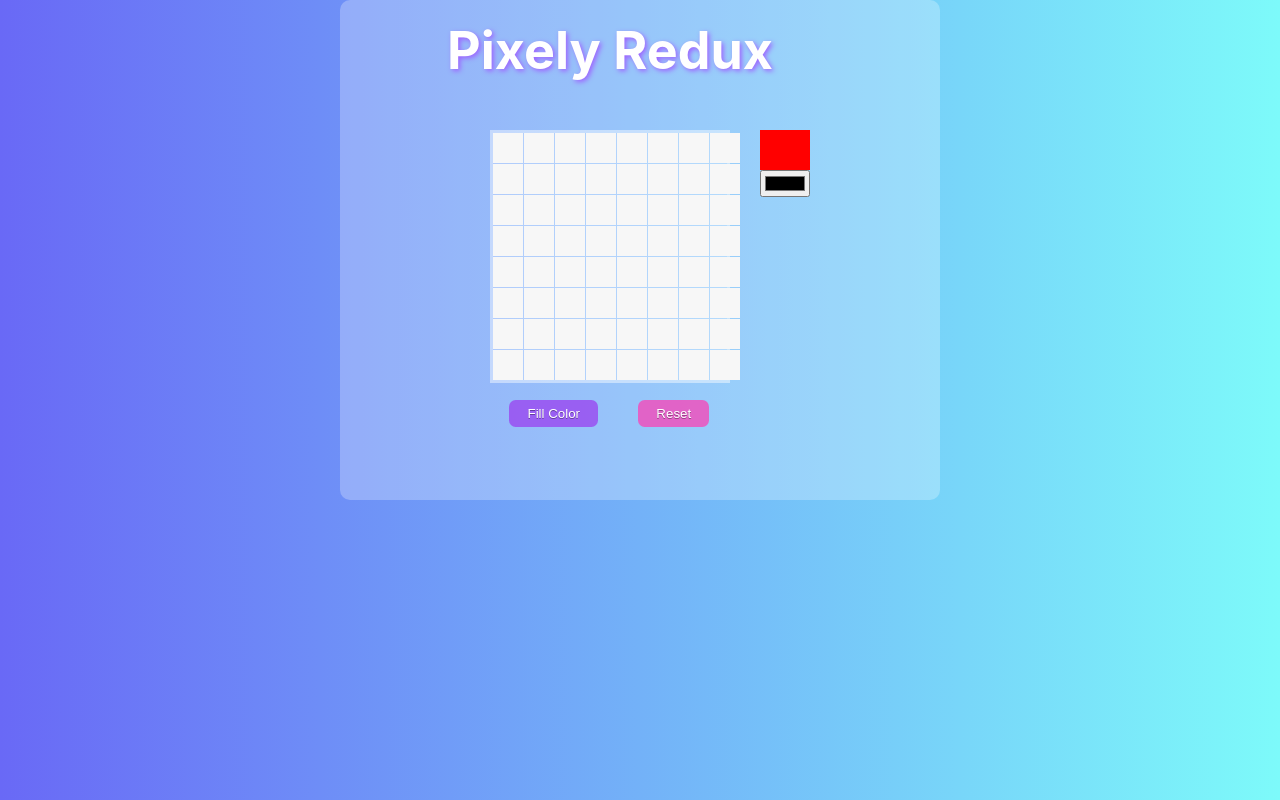
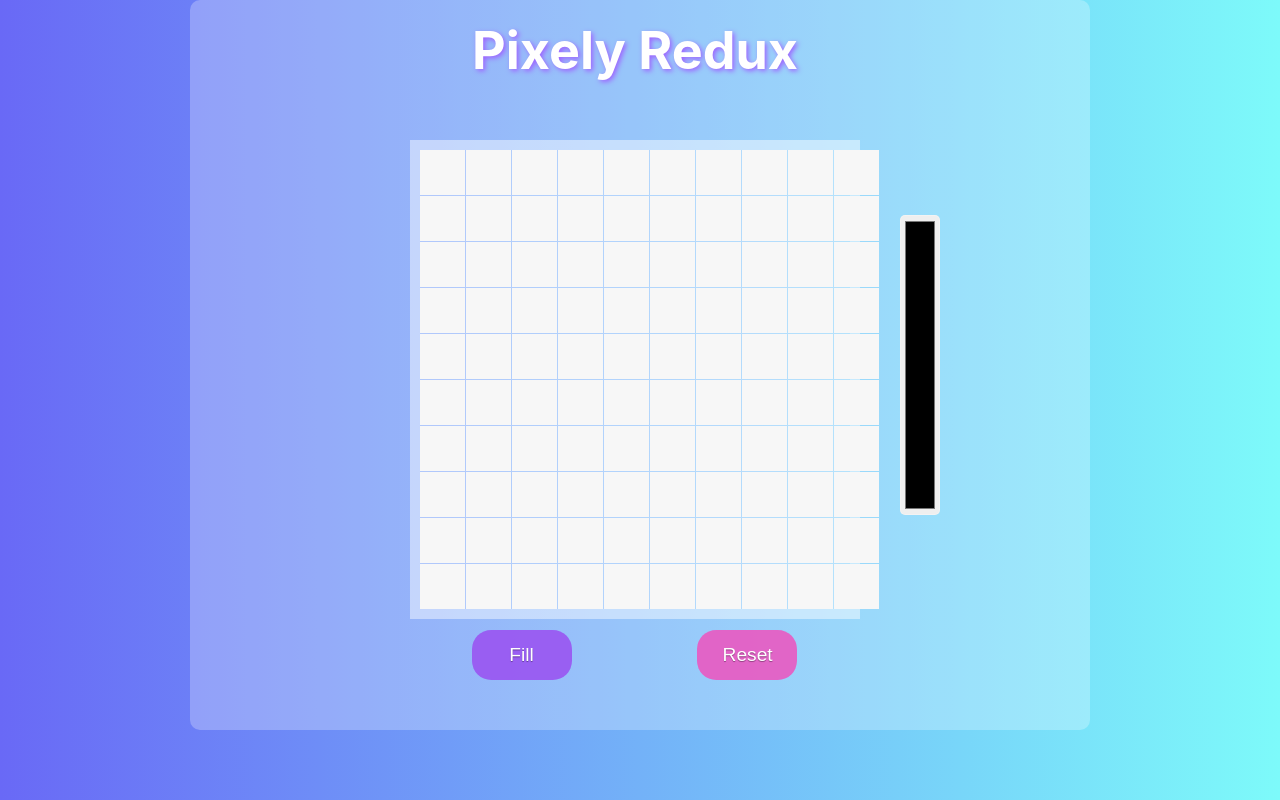
Before and after one commit to nekacurry/FEW-2.3-pixel-art, a React (Create React App) app: page / in a window 1280 px wide. Built offline with nearby package versions, Linux system fonts and the light colour scheme.

Commit message:
updated styles

```diff
--- a/src/components/Buttons.js
+++ b/src/components/Buttons.js
@@ -10,7 +10,7 @@ function Buttons() {
       <button
         className={'fill-button'}
         onClick={() => dispatch(fillColor(color))}
-      >Fill Color</button>
+      >Fill</button>
 
       <button className="reset-button" onClick={(e) => {
         dispatch(reset())
--- a/src/components/ColorPicker.js
+++ b/src/components/ColorPicker.js
@@ -9,12 +9,6 @@ function ColorPicker() {
 
   return (
     <div className={'picker'}>
-      <div
-        style={{
-        width: '50px',
-        height: '40px',
-        backgroundColor: color
-      }}></div>
       <input
         type="color"
         value={color}
--- a/src/index.css
+++ b/src/index.css
@@ -1,21 +1,9 @@
 :root {
   --bg-color: #ffffff42;
 
-  /* Border Colors are all transparent colors. These will tint or shade the background color of the square. */
-  --border-left-color: rgba(255, 255, 255, 0.20);
-  --border-top-color: rgba(255, 255, 255, 0.33);
-  --border-right-color: rgba(0, 0, 0, 0.15);
-  --border-bottom-color: rgba(0, 0, 0, 0.5);
-
-  /* Button Colors */
-  --button-color-t: rgba(200, 200, 200, 1);
-  --button-color-r: rgba(150, 150, 150, 1);
-  --button-color-b: rgba(120, 120, 120, 1);
-  --button-color-l: rgba(222, 222, 222, 1);
-
-  --cols: 8;
-  --rows: 8;
-  --tile-size: 30px;
+  --cols: 10;
+  --rows: 10;
+  --tile-size: 45px;
   --border-width: 2px;
 }
 
@@ -36,20 +24,21 @@ code {
     monospace;
 }
 
+/* App */
 
 .App {
   background-color: var(--bg-color);
   border-radius: 10px;
 
   --col-side: calc(var(--tile-size) * 4);
-  --col-center: calc(var(--tile-size) * 8);
-  --grid-height: calc(var(--tile-size) * 8);
+  --col-center: calc(var(--tile-size) * 10);
+  --grid-height: calc(var(--tile-size) * 10);
 
   width: calc(var(--tile-size) * (4 + 1 + 10 + 1 + 4));
   margin: auto;
   display: grid;
 
-  grid-gap: var(--tile-size) var(--tile-size);
+  grid-gap: 40px;
   /* Defines three columns of `--col-side`, `--col-center`, and `--col-side` widths. */
   grid-template-columns: var(--col-side) var(--col-center) var(--col-side);
   /* Defines three rows of `100px`, `--grid-height`, and 100px. */
@@ -57,13 +46,17 @@ code {
 
   grid-template-areas:
   "h h h"
-  "l c r"
-  ". b f";
+  ". c l"
+  ". b .";
 }
+
+/* Header */
 
 .App-header {
   grid-area: h;
 }
+
+/* Buttons */
 
 .buttons {
   grid-area: b;
@@ -77,14 +70,16 @@ button.fill-button, button.reset-button {
   padding:0.3em 1.2em;
   margin:0 0.1em 0.1em 0;
   border:0.16em solid rgba(255,255,255,0);
-  border-radius:.5em;
+  border-radius: 1em;
   box-sizing: border-box;
-  font-weight:300;
   color:#FFFFFF;
   text-shadow: 0 0.04em 0.04em rgba(0,0,0,0.35);
   text-align:center;
   transition: all 0.2s;
   cursor: pointer;
+  height: 50px;
+  width: 100px;
+  font-size: 1.2rem;
 }
 
 button.fill-button {
@@ -99,11 +94,23 @@ button.fill-button:hover,button.reset-button:hover {
   border-color: var(--bg-color);
 }
 
+/* Color Picker */
+
 .picker {
-  grid-area: r;
+  grid-area: l;
   display: flex;
-  flex-direction: column;
+  justify-content: start;
+  align-items: center;
 }
+
+.picker > input {
+  width: 40px;
+  height: 300px;
+  border-color: var(--bg-color);
+  border-radius: 5px;
+}
+
+/* Grid */
 
 .Grid {
   display: grid;
@@ -112,11 +119,11 @@ button.fill-button:hover,button.reset-button:hover {
   align-self: flex-start;
   grid-area: c;
   background-color: var(--bg-color);
-  border: solid var(--bg-color);
+  border: solid 10px var(--bg-color);
 
 }
 
 .Grid > div {
-  width: 30px;
-  height: 30px;
+  width: var(--tile-size);
+  height: var(--tile-size);
 }
--- a/src/reducers/gridReducer.js
+++ b/src/reducers/gridReducer.js
@@ -2,7 +2,7 @@ import { SET_COLOR, FILL_COLOR, RESET } from '../actions';
 
 const defaultGrid = () => {
   const arr = []
-  for (let i = 0; i < 64; i += 1 ) {
+  for (let i = 0; i < 100; i += 1 ) {
     arr.push('#f7f7f7')
   }
   return arr
```
